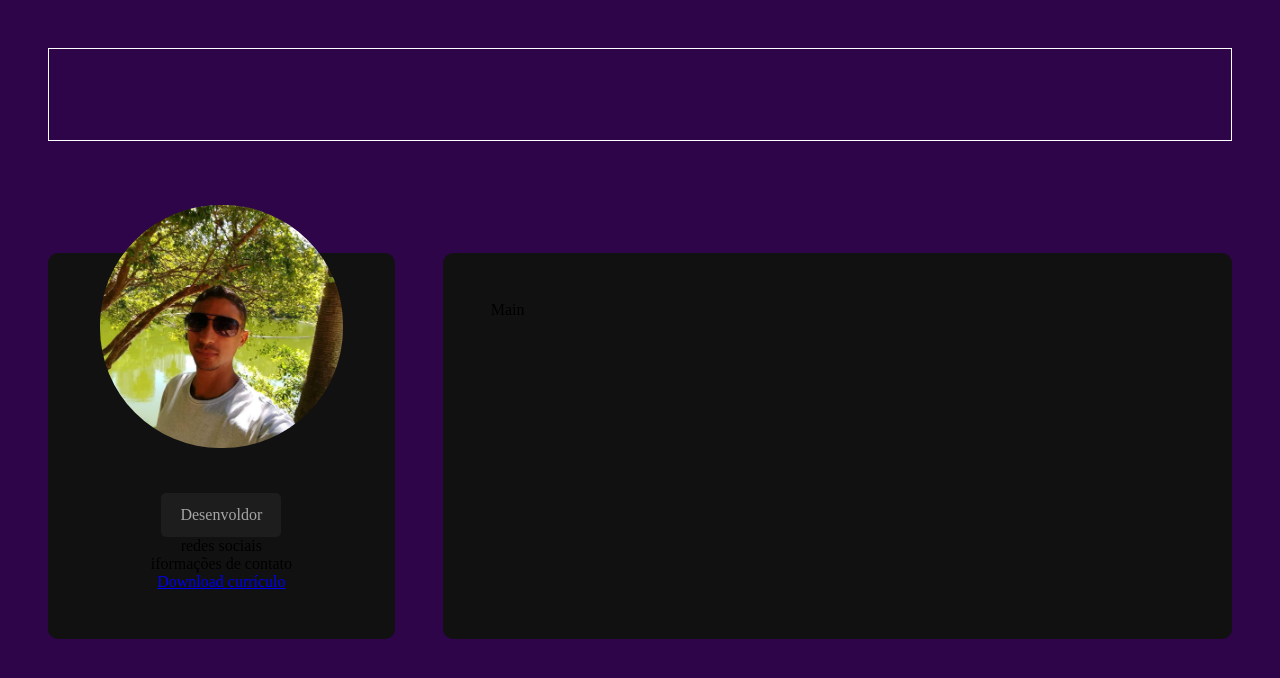
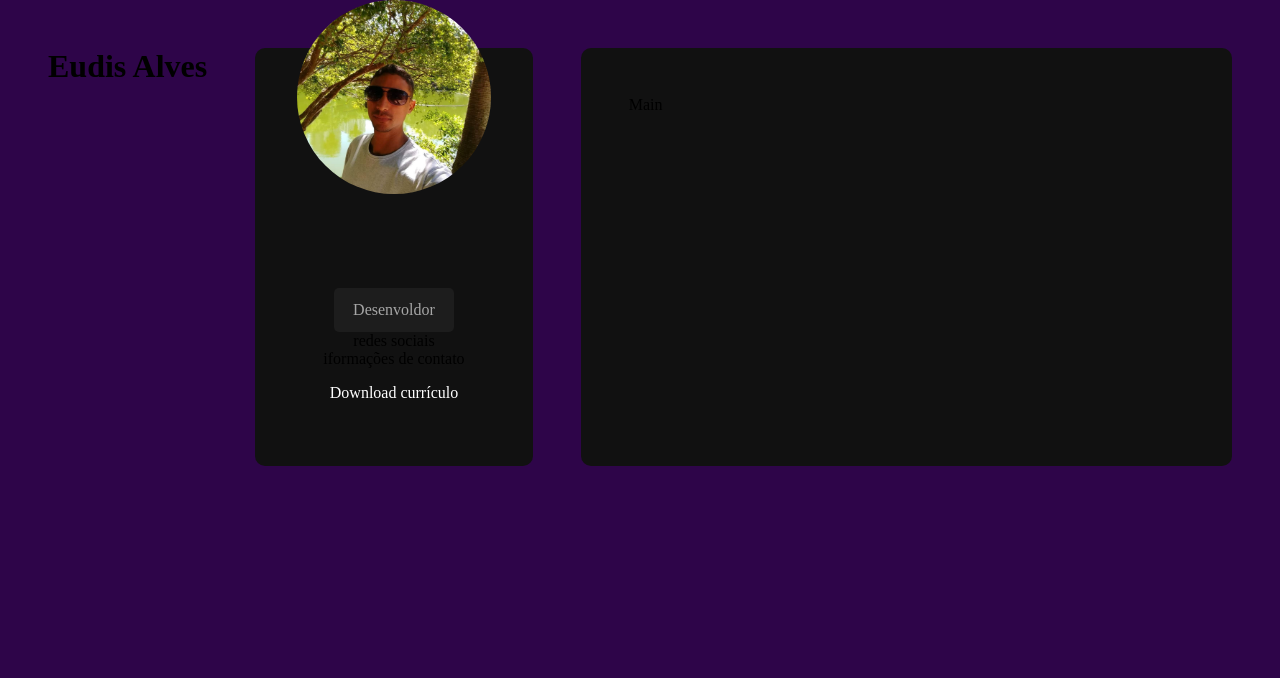
Before and after one commit to EudisAlves/site-curriculo, a React (Vite) app: page / in a window 1280 px wide. Shown: the top 678 px of the page. Built offline with nearby package versions, Linux system fonts and the light colour scheme.

Commit message:
adicionando btn

```diff
--- a/src/App.tsx
+++ b/src/App.tsx
@@ -1,6 +1,7 @@
 import { MainContant } from "./components/MainContent"
 import { Sidebar } from "./components/Sidebar"
 import "./styles/components/app.sass"
+
 
 
 export default function App() {
--- a/src/components/Sidebar.tsx
+++ b/src/components/Sidebar.tsx
@@ -1,5 +1,6 @@
 import Avatar from '../img/IMG_20210305_184903_706.jpg'
 import '../styles/components/sidebar.sass'
+
 
 export const Sidebar = () => {
     return (
--- a/src/styles/components/app.sass
+++ b/src/styles/components/app.sass
@@ -5,12 +5,3 @@
     flex-wrap: wrap
     padding: 3rem
     gap: 3rem
-
-    h1
-        width: 100%
-        font-size: 5rem
-        margin-bottom: 4rem
-        background: variables.$gradient
-        border: 1px solid white
-        -webkit-background-clip: text
-        -webkit-text-fill-color: transparent
--- a/src/styles/components/mixins.sass
+++ b/src/styles/components/mixins.sass
@@ -0,0 +1,9 @@
+@use "./variables"
+
+
+@mixin btn
+    padding: 1rem 1.2rem
+    color: variables.$text-color
+    background: variables.$gradient
+    text-decoration: none
+    border-radius: 3rem
--- a/src/styles/components/sidebar.sass
+++ b/src/styles/components/sidebar.sass
@@ -1,4 +1,6 @@
 @use '../components/variables'
+@use "./mixins"
+
 
 #sidebar
     background-color: variables.$bg-color
@@ -10,6 +12,13 @@
     text-align: center
     position: relative
     padding: 3rem 0
+
+    h1
+        width: 100%
+        font-size: 5rem
+        margin-bottom: 4rem
+        background: variables.$gradient
+        border: 1px solid white
 
 
     img
@@ -26,3 +35,4 @@
         padding: .8rem 1.2rem
 
     .btn
+        @include mixins.btn
```
